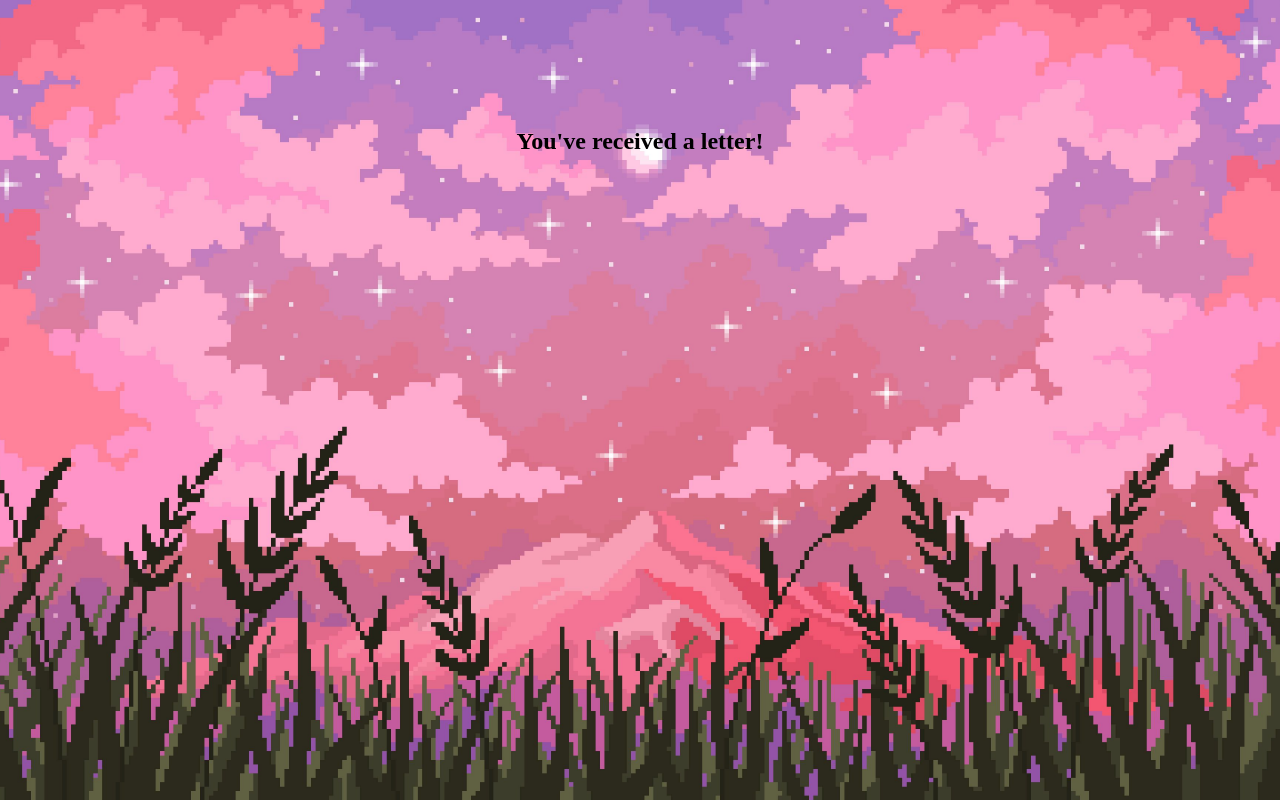
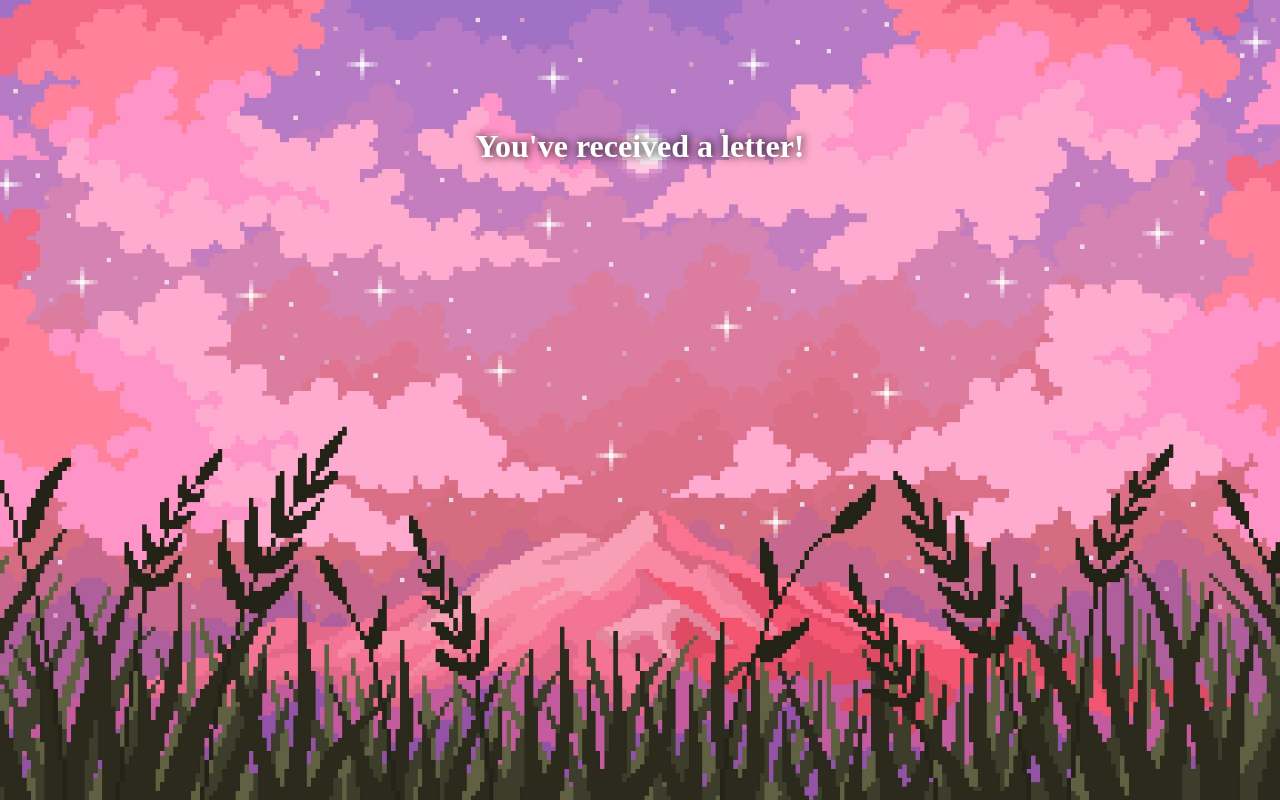
Before and after one commit to roselynh100/message-sent, a React (Vite) app: page /1 in a window 1280 px wide. Built offline with nearby package versions, Linux system fonts and the light colour scheme; no server answers; the database is empty.

Commit message:
LETTER IS GOIGN CRAZYYY (animations)

```diff
--- a/src/routes/Letter.tsx
+++ b/src/routes/Letter.tsx
@@ -8,7 +8,7 @@ import {
 import { useEffect, useState } from "react";
 import { useLocation } from "react-router-dom";
 import { Note } from "../assets";
-import styled from "styled-components";
+import styled, { keyframes } from "styled-components";
 
 const Letter = () => {
   const db = getFirestore();
@@ -49,17 +49,50 @@ const Section = styled.div`
   align-items: center;
 `;
 
-// TODO: cool animation for this heading
-const LetterHeading = styled.h2`
-  margin: 0;
-  padding: 0;
+const fadeInHorizontal = keyframes`
+  0% {
+    -webkit-mask-size: 0%;
+    -webkit-mask-image: linear-gradient(
+      to right,
+      rgba(0, 0, 0, 1) 90%,
+      rgba(0, 0, 0, 0)
+    );
+  }
+  100% {
+    -webkit-mask-size: 100%;
+    -webkit-mask-image: linear-gradient(
+      to right,
+      rgba(0, 0, 0, 1) 90%,
+      rgba(0, 0, 0, 0)
+    );
+  }
+`;
+
+const LetterHeading = styled.h1`
+  margin: 0 0 24px 0;
   cursor: default;
+  color: white;
+  text-shadow: black 1px 0 10px;
+  animation: ${fadeInHorizontal} 1.5s ease-in-out;
+  -webkit-mask-repeat: no-repeat;
+`;
+
+const floatUpAnimation = keyframes`
+  0% {
+    opacity: 0;
+    transform: translateY(20vh);
+  }
+
+  100% {
+    opacity: 1;
+  }
 `;
 
 const NoteWrapper = styled.div`
   display: grid;
   grid-template: 1fr;
   height: 70vh;
+  animation: ${floatUpAnimation} 1.5s ease;
 `;
 
 const NoteImg = styled.img`
```
